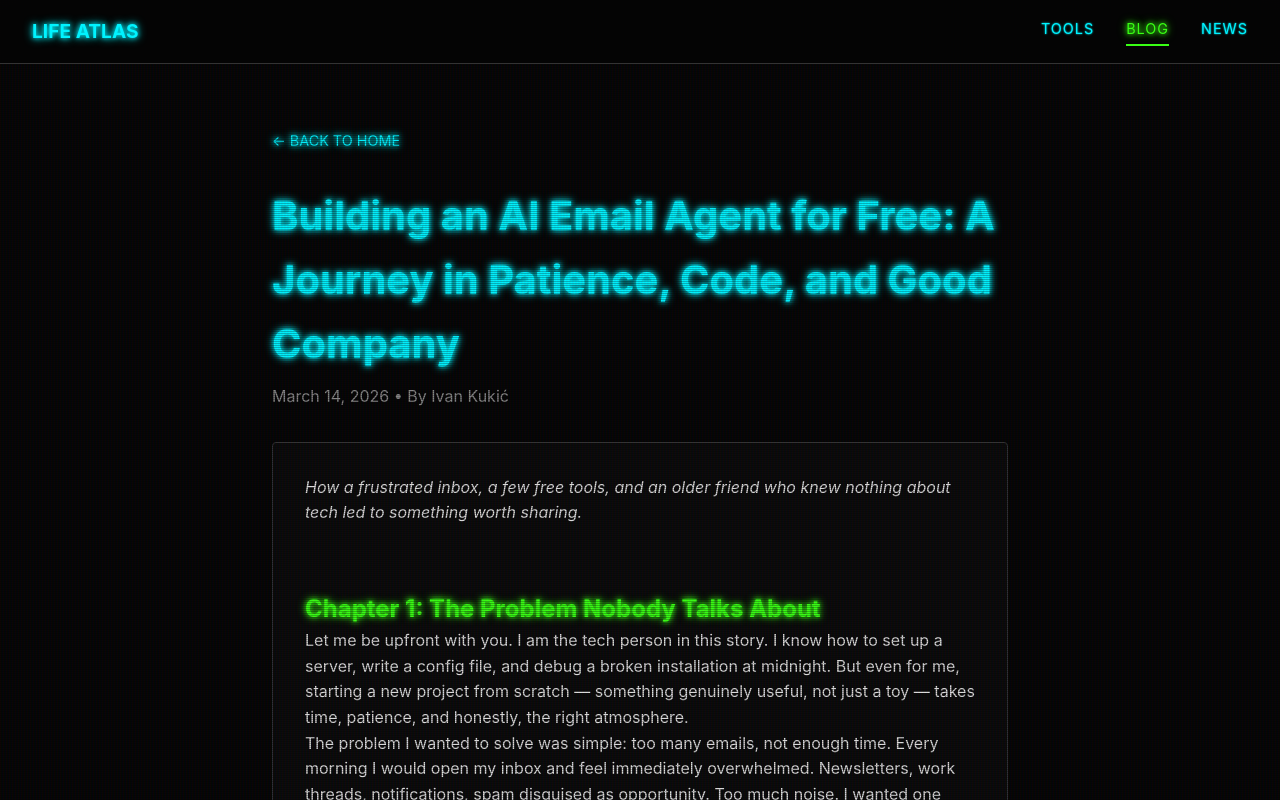
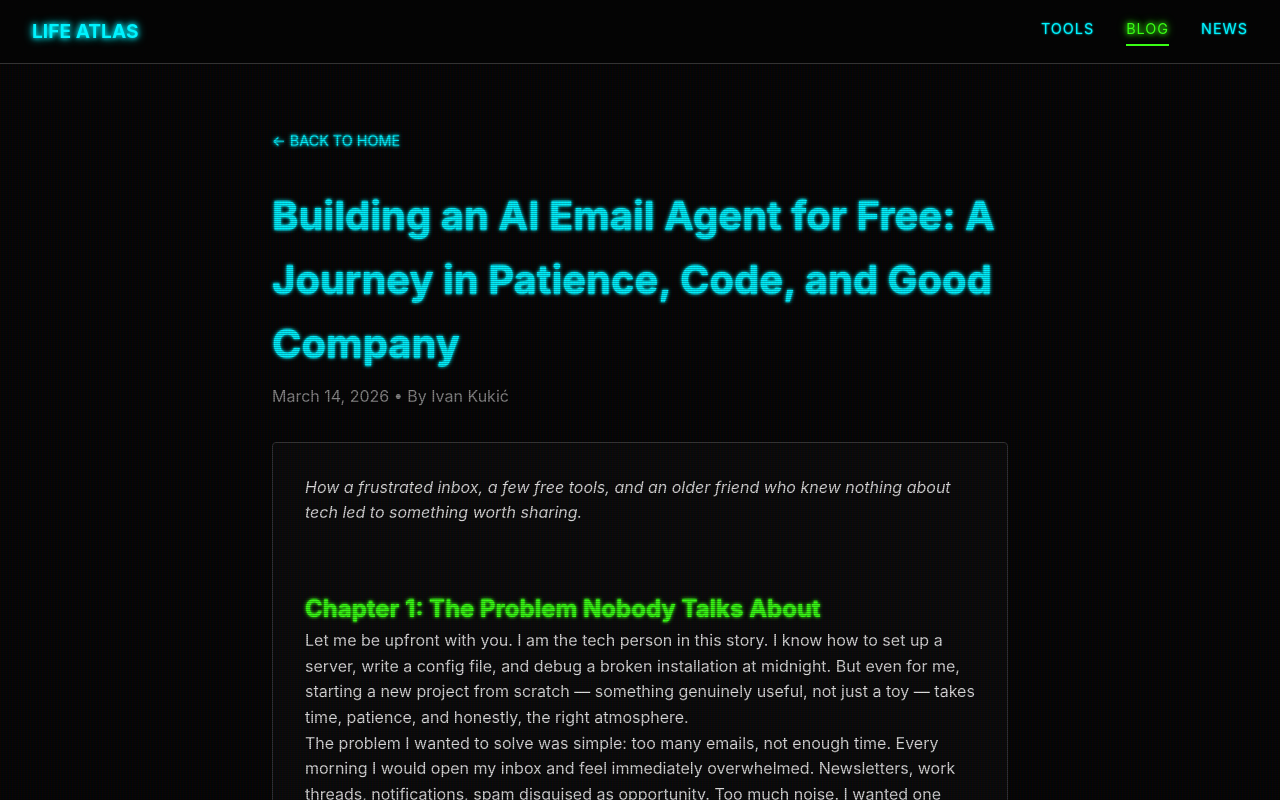
Before and after one commit to kukicivan/life-atlas, a Next.js app: page /blog/email-agent in a window 1280 px wide. Shown: the top 800 px of the page. Built offline with nearby package versions, Linux system fonts and the light colour scheme.

Commit message:
UI: Subtler glow on general elements while keeping logo intensity

```diff
--- a/app/components/NavBar.tsx
+++ b/app/components/NavBar.tsx
@@ -15,7 +15,7 @@ export default function NavBar() {
   return (
     <nav>
       <Link href="/" style={{ textDecoration: 'none' }}>
-        <div className="glow-text" style={{ fontWeight: 'bold', fontSize: '1.2rem' }}>LIFE ATLAS</div>
+        <div className="logo-glow" style={{ fontWeight: 'bold', fontSize: '1.2rem' }}>LIFE ATLAS</div>
       </Link>
       <div className="nav-links">
         <Link
--- a/app/globals.css
+++ b/app/globals.css
@@ -6,6 +6,8 @@
   --neon-magenta: #ff00ff;
   --glow-cyan: 0 0 5px var(--neon-cyan), 0 0 10px var(--neon-cyan);
   --glow-green: 0 0 5px var(--neon-green), 0 0 10px var(--neon-green);
+  --glow-cyan-subtle: 0 0 2px var(--neon-cyan), 0 0 4px var(--neon-cyan);
+  --glow-green-subtle: 0 0 2px var(--neon-green), 0 0 4px var(--neon-green);
   --border-color: #333;
 }
 
@@ -33,18 +35,24 @@ a {
 /* Retro Glow Elements */
 .glow-text {
   color: var(--neon-cyan);
+  text-shadow: var(--glow-cyan-subtle);
+  transition: text-shadow 0.3s ease-in-out;
+}
+
+.logo-glow {
+  color: var(--neon-cyan);
   text-shadow: var(--glow-cyan);
   transition: text-shadow 0.3s ease-in-out;
 }
 
 .glow-text-green {
   color: var(--neon-green);
-  text-shadow: var(--glow-green);
+  text-shadow: var(--glow-green-subtle);
 }
 
 .glow-border {
   border: 1px solid var(--neon-cyan);
-  box-shadow: 0 0 5px var(--neon-cyan);
+  box-shadow: 0 0 3px var(--neon-cyan);
 }
 
 .glow-card {
@@ -60,7 +68,7 @@ a {
 
 .glow-card:hover {
   border-color: var(--neon-cyan);
-  box-shadow: 0 0 10px var(--neon-cyan);
+  box-shadow: 0 0 5px var(--neon-cyan);
   background: rgba(0, 243, 255, 0.03);
   transform: translateY(-2px);
 }
```
